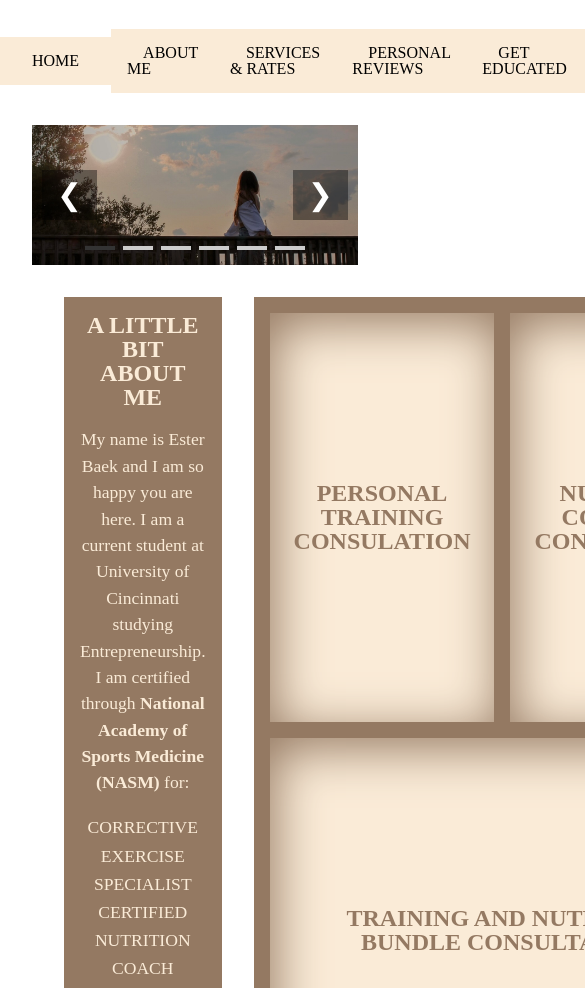
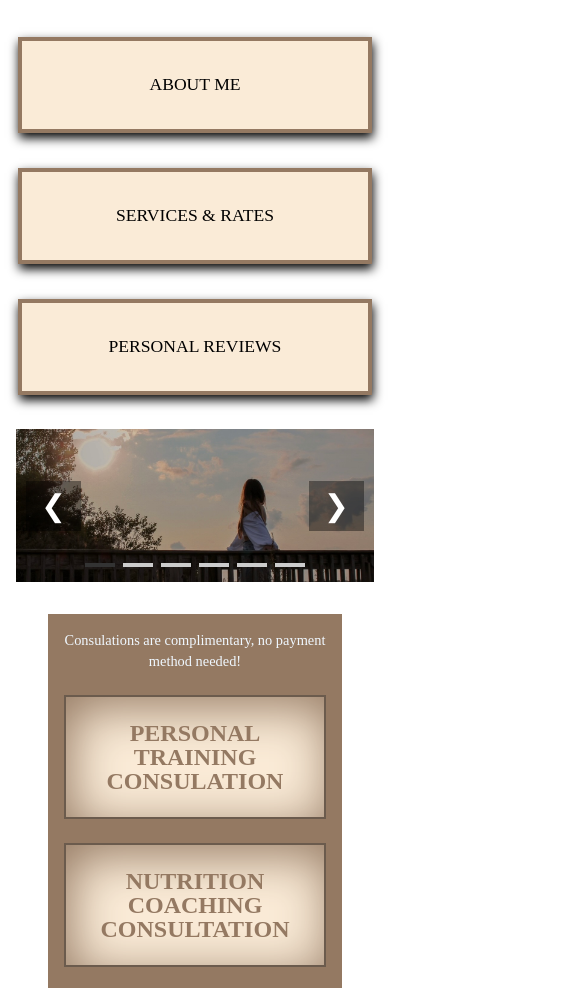
Before and after one commit to esterbaek/ester-baek-ptnu, a plain HTML site: page index.html in a window 390 px wide. Shown: the part 131-1119 px from the top of the page, 585 px wide, since content can reach past the window. Drawn offline with Linux system fonts and the light colour scheme.

Commit message:
Responsive styles complete

```diff
--- a/index.html
+++ b/index.html
@@ -10,6 +10,7 @@
    <link rel="preconnect" href="https://fonts.googleapis.com">
    <link rel="preconnect" href="https://fonts.gstatic.com" crossorigin>
    <link href="https://fonts.googleapis.com/css2?family=Oswald:wght@200..700&display=swap" rel="stylesheet">
+   <meta name="viewport" content="width=device-width, initial-scale=1.0">
 </head>
 
 <div class="wrapper">
@@ -20,11 +21,11 @@
 
    <nav>
       <ul>
-         <li><a href="index.html">Home</a></li>
+         <li class="y"><a href="index.html">Home</a></li>
          <li><a href="aboutme.html">About Me</a></li>
          <li><a href="services.html">Services & Rates</a></li>
          <li><a href="reviews.html">Personal Reviews</a></li>
-         <li><a href="learnmore.html">Get Educated</a></li>
+         <li class="x"><a href="learnmore.html">Get Educated</a></li>
       </ul>
    </nav>
 </div>
@@ -86,12 +87,12 @@
             </ul>
       </section>
 
+
       <section class="right">
-      <h3 class="ptconsult">Personal Training Consulation</h3>
-
-      <h3 class="nuconsult">Nutrition Coaching Consultation</h3>
-
-      <h3 class="ptnubundle">Training and Nutrition Bundle Consultation</h3>
+         <p class="cc">Consulations are complimentary, no payment method needed!</p>
+         <h3 class="ptconsult">Personal Training Consulation</h3>
+         <h3 class="nuconsult">Nutrition Coaching Consultation</h3>
+         <h3 class="ptnubundle">Training and Nutrition Bundle Consultation</h3>
       </section>
    </div>
 </main>
--- a/main.css
+++ b/main.css
@@ -168,6 +168,12 @@ h3{
    grid-template-columns: 1fr 1fr;
    grid-gap: 1em;
 }
+.cc{
+   grid-column: 1/3;
+   text-align: center;
+   color: aliceblue;
+   font-size: 110%;
+}
 .ptconsult{
    grid-column: 1/2;
    grid-row: 1/2;
@@ -177,6 +183,7 @@ h3{
    color:#947962;
    box-shadow: inset 5px 10px 50px #947962;
    transition: all 1s ease;
+   border: 2px solid #6b5b4d;
 }
 .ptconsult:hover{
    border-radius: 50%;
@@ -191,6 +198,7 @@ h3{
    color: #947962;
    box-shadow: inset 5px 10px 50px #947962;
    transition: all 1s ease;
+   border: 2px solid #6b5b4d;
 }
 .nuconsult:hover{
    border-radius: 50%;
@@ -205,6 +213,7 @@ h3{
    color: #947962;
    box-shadow: inset 5px 10px 50px #947962;
    transition: all 1s ease;
+   border: 2px solid #6b5b4d;
 }
 .ptnubundle:hover{
    border-radius: 50%;
@@ -223,7 +232,6 @@ h3{
    line-height: 1.8;
    font-size: 110%;
 }
-
 .sr{
    display: grid;
    grid-template-columns: 1fr 1fr;
@@ -400,3 +408,73 @@ footer {
    color: #947962;
    text-decoration: underline;
 }
+
+@media only screen and (max-width: 480px) {
+   main{
+      margin: 1em;
+   }
+   .cc{
+      font-size: 90%;
+      text-align: center;
+      line-height: 1.4;
+   }
+   h2 {
+      font-size: 80%;
+   }
+   nav ul{
+      font-size: 80%;
+      flex-direction: column;
+      display: block;
+      text-align: center;
+      font-size: 110%;
+   }
+   nav a{
+      display: block;
+      padding: 2em;
+      border: 4px solid #947962;
+      box-shadow: 1px 5px 10px ;
+      background-color: antiquewhite;
+   }
+   nav li{
+      background-color: white;
+   }
+   nav li.x{
+      display: none;
+   }
+   nav li.y{
+      display: none;
+   }
+   .left{
+      display: none;
+   }
+   .maininfo{
+      display: block;
+   }
+   .right{
+      display: block;
+      flex-direction: column;
+   }
+   main.sr{
+      display: inline;
+   }
+   .center{
+      margin-top: 1em;
+   }
+   .pt, .nu, .bundle{
+      background-color: #947962;
+      margin: 1em;
+   }
+   h3{
+      margin-top: 1em;
+   }
+   .review{
+      display: inline;
+   }
+   .katie, .ava, .riley{
+      margin: 1em;
+      padding: 2em;
+   }
+   .rev{
+      margin: 1em;
+   }
+}
```
Also changed, not shown: aboutme.html (+2 -1 lines), learnmore.html (+2 -1 lines), reviews.html (+2 -1 lines), services.html (+2 -1 lines).
